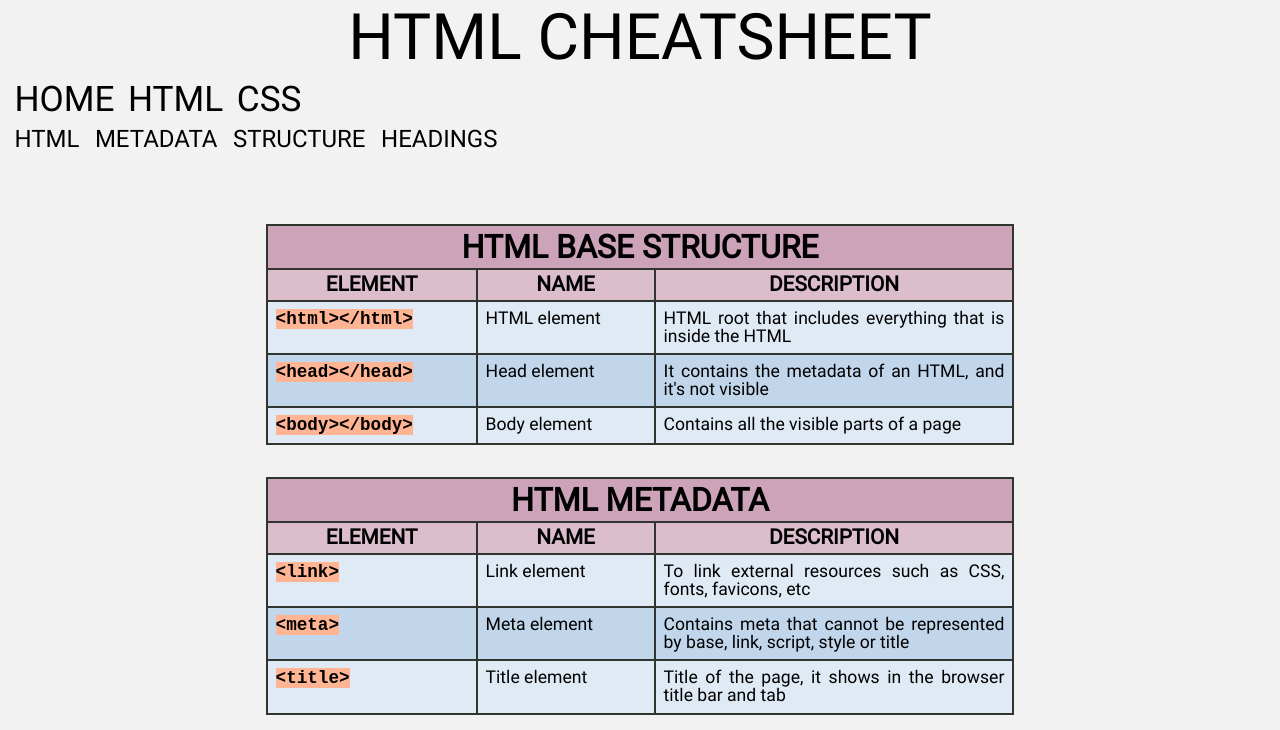
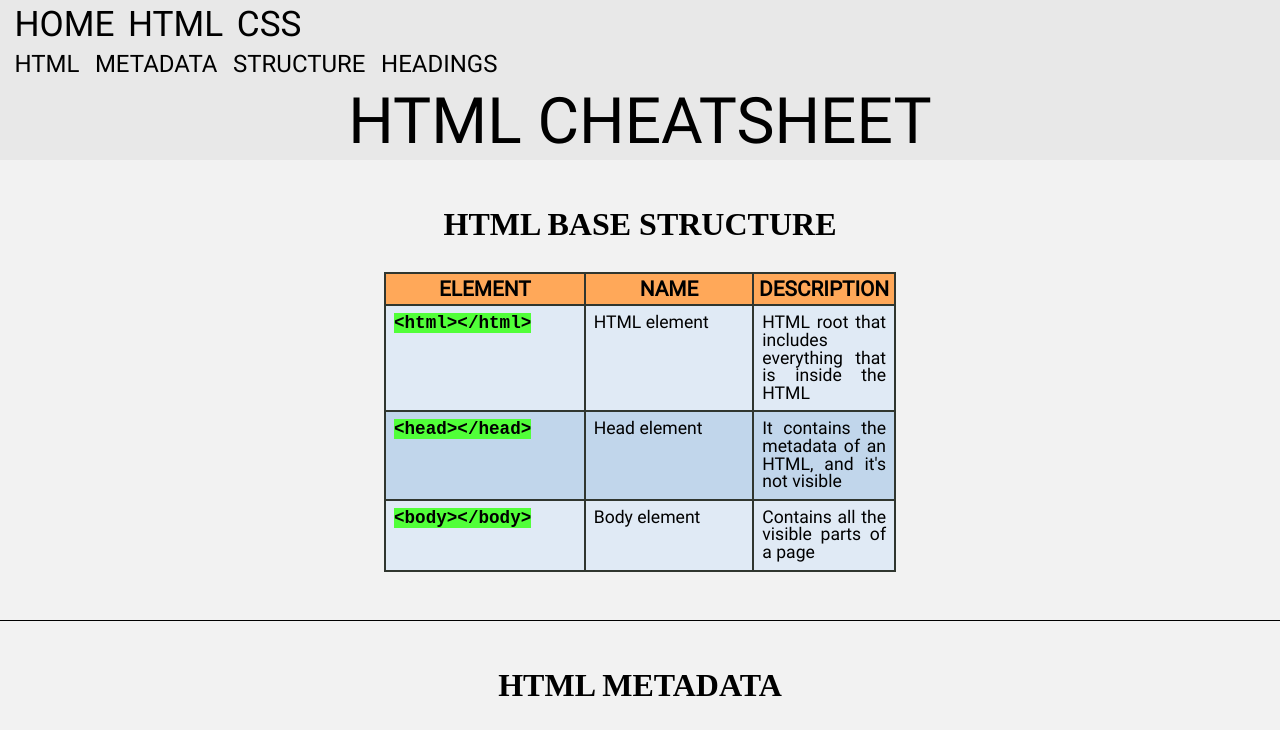
Before and after one commit to GioFar81/11-my-cheatsheet, a plain HTML site: page html.html in a window 1280 px wide. Shown: the top 730 px of the page. Drawn offline with Linux system fonts and the light colour scheme.

Commit message:
Update CSS and HTML styles, classes and content
Enhanced CSS styles in terms of positioning, padding, width, and background color. Rearranged the header elements, simplified the table structure, and added new classes in HTML for cleaner and more efficient code. The changes target an improved layout and readability of the website.

```diff
--- a/css/style.css
+++ b/css/style.css
@@ -32,7 +32,8 @@ header {
     position: fixed;
     width: 100%;
     z-index: 3;
-    background-color: inherit;
+    background-color: #E8E8E8;
+    top: 0;
 }
 
 /*------------------- NAV --------------------*/
@@ -60,8 +61,6 @@ a:active {
 
 nav {
     font-family: roboto, arial, sans-serif;
-    position: fixed;
-    top: 4.7rem;
     width: 100%;
     background-color: inherit;
 }
@@ -82,7 +81,7 @@ a {
 :target {
     display: block;
     position: relative;
-    top: -12rem;
+    top: -13rem;
     visibility: hidden;
 }
 
@@ -92,17 +91,22 @@ main {
     box-sizing: border-box;
     font-size: 1.1rem;
     margin: 0 auto 300px;
-    padding: 2rem;
+    padding: 0;
     position: relative;
     text-align: justify;
-    top: 12rem;
-    width: 70%;
+    top: 10rem;
+    width: 100%;
+}
+
+section {
+    padding: 3rem 0 3rem 0;
+    border-bottom: 1px solid black;
 }
 
 table {
     font-family: roboto, arial, sans-serif;
-    margin: 0 auto 2rem;
-    width: 90%;
+    margin: 0 auto;
+    width: 40%;
 }
 
 td {
@@ -111,7 +115,7 @@ td {
 }
 
 th {
-    background-color: #DBBDCC;
+    background-color: #FFA859;
     border: 2px solid #30362F;
     font-size: 1.3rem;
     font-weight: bold;
@@ -120,11 +124,12 @@ th {
     text-transform: uppercase;
 }
 
-th.table-title {
-    background-color: #CCA3B8;
+h2.table-title {
     font-size: 2rem;
     text-align: center;
     text-transform: uppercase;
+    margin-bottom: 2rem;
+    font-weight: bold;
 }
 
 td.table-element {
@@ -134,7 +139,7 @@ td.table-element {
 }
 
 .code {
-    background-color: #FFB493;
+    background-color: #51FF39;
 }
 
 td.table-name {
--- a/html.html
+++ b/html.html
@@ -22,7 +22,6 @@
     <body>
         <!-- HEADER -->
         <header>
-            <h1>HTML Cheatsheet</h1>
             <!-- NAVIGATION BAR -->
             <nav>
                 <ul id="main-bar">
@@ -37,6 +36,7 @@
                     <li><a href="#table-headings">HEADINGS</a></li>
                 </ul>
             </nav>
+            <h1>HTML Cheatsheet</h1>
         </header>
 
         <!-- MAIN BODY -->
@@ -44,11 +44,9 @@
 
             <section>
                 <div id="table-html"></div>
+                <h2 class="table-title">HTML Base structure</h2>
                 <table>
                     <thead>
-                        <tr>
-                            <th class="table-title" colspan="3">HTML Base structure</th>
-                        </tr>
                         <tr>
                             <th scope="col">Element</th>
                             <th scope="col">Name</th>
@@ -77,11 +75,9 @@
 
             <section>
                 <div id="table-metadata"></div>
+                <h2 class="table-title">HTML Metadata</h2>
                 <table>
                     <thead>
-                        <tr>
-                            <th class="table-title" colspan="3">HTML Metadata</th>
-                        </tr>
                         <tr>
                             <th scope="col">Element</th>
                             <th scope="col">Name</th>
@@ -110,11 +106,9 @@
 
             <section>
                 <div id="table-structure"></div>
+                <h2 class="table-title">HTML structure</h2>
                 <table>
                     <thead>
-                        <tr>
-                            <th class="table-title" colspan="3">HTML structure</th>
-                        </tr>
                         <tr>
                             <th scope="col">Element</th>
                             <th scope="col">Name</th>
@@ -173,11 +167,9 @@
 
             <section>
                 <div id="table-headings"></div>
+                <h2 class="table-title">Headings</h2>
                 <table>
                     <thead>
-                        <tr>
-                            <th class="table-title" colspan="3">Headings</th>
-                        </tr>
                         <tr>
                             <th scope="col">Element</th>
                             <th scope="col">Name</th>
```
Also changed, not shown: index.html (+27 -18 lines).
